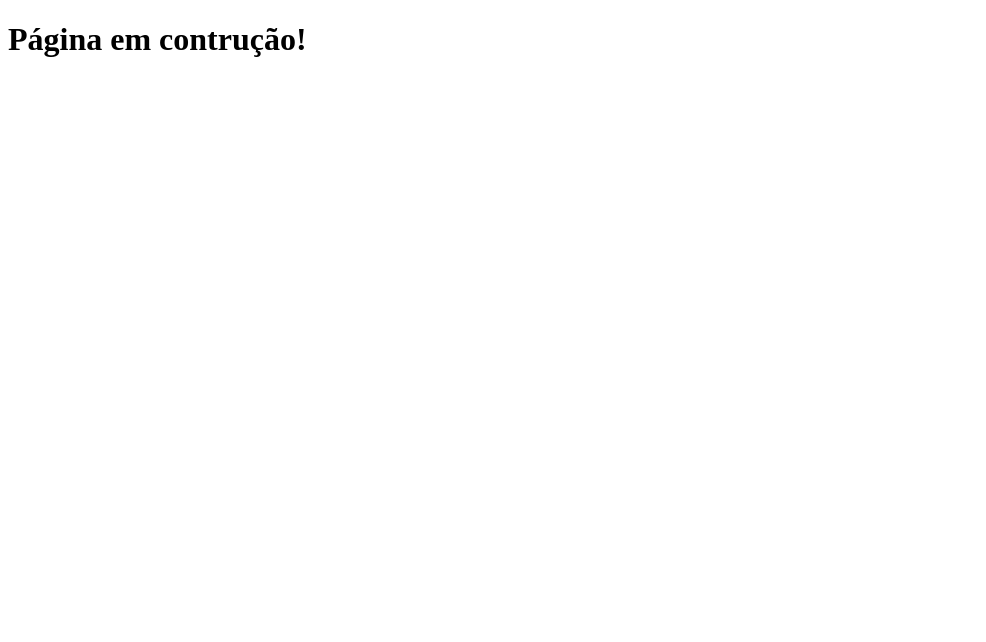
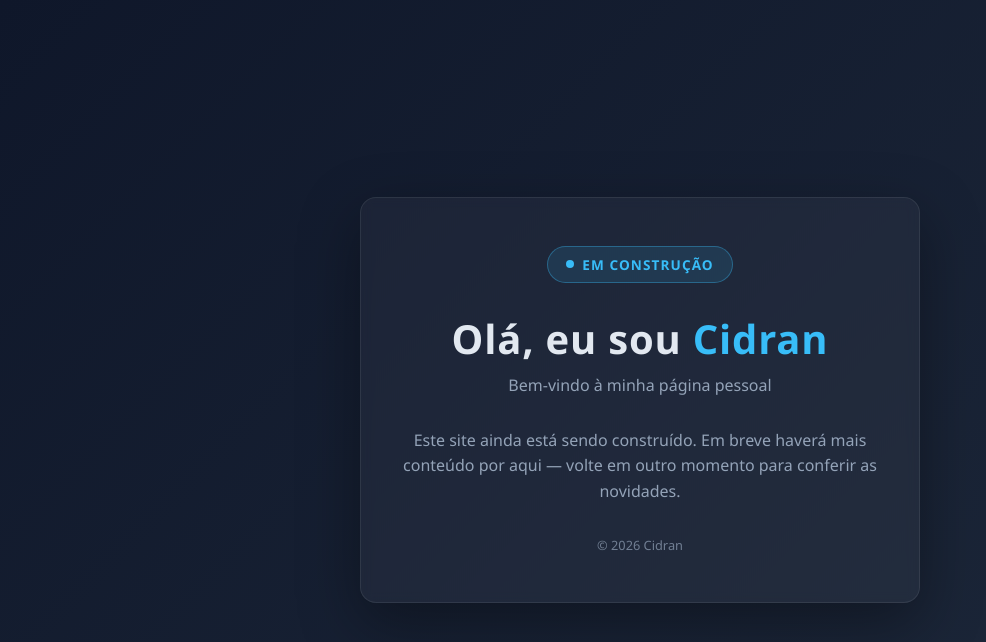
Before and after one commit to Cidran/cidran.github.io, a plain HTML site: page index.html in a window 1280 px wide. Shown: the whole page, without its empty margins (0-986 px from the left). Drawn offline with Linux system fonts and the light colour scheme.

Commit message:
Page editada por Claude

```diff
--- a/index.html
+++ b/index.html
@@ -1,11 +1,114 @@
 <!DOCTYPE html>
-<html lang="en">
+<html lang="pt-BR">
 <head>
     <meta charset="UTF-8">
     <meta name="viewport" content="width=device-width, initial-scale=1.0">
-    <title>Pagina inicial | Cidran</title>
+    <title>Página inicial | Cidran</title>
+    <style>
+        :root {
+            --bg-color: #0f172a;
+            --bg-gradient-a: #0f172a;
+            --bg-gradient-b: #1e293b;
+            --text-color: #e2e8f0;
+            --muted-color: #94a3b8;
+            --accent-color: #38bdf8;
+            --card-bg: rgba(255, 255, 255, 0.04);
+            --card-border: rgba(255, 255, 255, 0.08);
+        }
+
+        * {
+            box-sizing: border-box;
+        }
+
+        html, body {
+            height: 100%;
+            margin: 0;
+        }
+
+        body {
+            font-family: 'Segoe UI', system-ui, -apple-system, sans-serif;
+            background: linear-gradient(135deg, var(--bg-gradient-a), var(--bg-gradient-b));
+            color: var(--text-color);
+            display: flex;
+            align-items: center;
+            justify-content: center;
+            padding: 24px;
+        }
+
+        main {
+            max-width: 560px;
+            width: 100%;
+            text-align: center;
+            background: var(--card-bg);
+            border: 1px solid var(--card-border);
+            border-radius: 16px;
+            padding: 48px 40px;
+            backdrop-filter: blur(6px);
+            box-shadow: 0 20px 60px rgba(0, 0, 0, 0.35);
+        }
+
+        h1 {
+            font-size: 2.5rem;
+            margin: 0 0 8px;
+            letter-spacing: 0.02em;
+        }
+
+        h1 span {
+            color: var(--accent-color);
+        }
+
+        .subtitle {
+            font-size: 1rem;
+            color: var(--muted-color);
+            margin: 0 0 32px;
+        }
+
+        .badge {
+            display: inline-flex;
+            align-items: center;
+            gap: 8px;
+            padding: 8px 18px;
+            border-radius: 999px;
+            background: rgba(56, 189, 248, 0.12);
+            border: 1px solid rgba(56, 189, 248, 0.35);
+            color: var(--accent-color);
+            font-size: 0.85rem;
+            font-weight: 600;
+            text-transform: uppercase;
+            letter-spacing: 0.08em;
+            margin-bottom: 28px;
+        }
+
+        .dot {
+            width: 8px;
+            height: 8px;
+            border-radius: 50%;
+            background: var(--accent-color);
+        }
+
+        p.description {
+            color: var(--muted-color);
+            line-height: 1.6;
+            margin: 0 0 32px;
+        }
+
+        footer {
+            font-size: 0.8rem;
+            color: var(--muted-color);
+            opacity: 0.7;
+        }
+    </style>
 </head>
 <body>
-    <h1>Página em contrução!</h1>
+    <main>
+        <span class="badge"><span class="dot"></span>Em construção</span>
+        <h1>Ol&aacute;, eu sou <span>Cidran</span></h1>
+        <p class="subtitle">Bem-vindo &agrave; minha p&aacute;gina pessoal</p>
+        <p class="description">
+            Este site ainda est&aacute; sendo constru&iacute;do. Em breve haver&aacute; mais
+            conte&uacute;do por aqui &mdash; volte em outro momento para conferir as novidades.
+        </p>
+        <footer>&copy; 2026 Cidran</footer>
+    </main>
 </body>
 </html>
```
